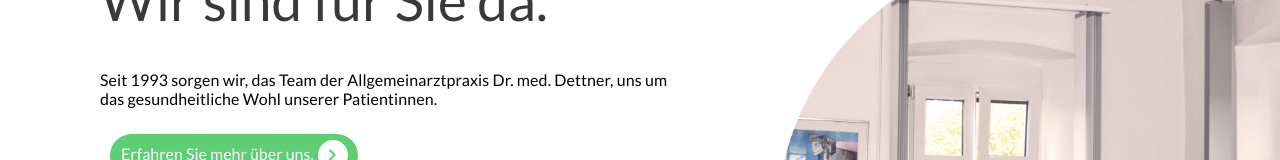
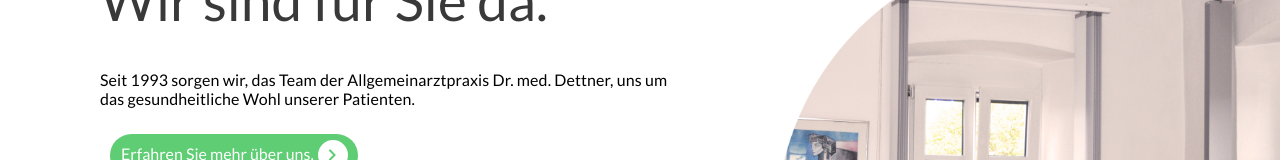
Before and after one commit to smaranika05/GP-WEB, a React (Create React App) app: page /root in a window 1280 px wide. Shown: the part 170-330 px from the top of the page. Built offline with nearby package versions, Linux system fonts and the light colour scheme.

Commit message:
Update Root.js

```diff
--- a/src/views/Root/Root.js
+++ b/src/views/Root/Root.js
@@ -14,7 +14,7 @@
               <h1>Wir sind für Sie da.</h1>
               <p style={{ fontFamily: "lato", fontSize: "16px" }}>
                 Seit 1993 sorgen wir, das Team der Allgemeinarztpraxis Dr. med.
-                Dettner, uns um das gesundheitliche Wohl unserer Patientinnen.
+                Dettner, uns um das gesundheitliche Wohl unserer Patienten.
               </p>
             </div>
 
```
